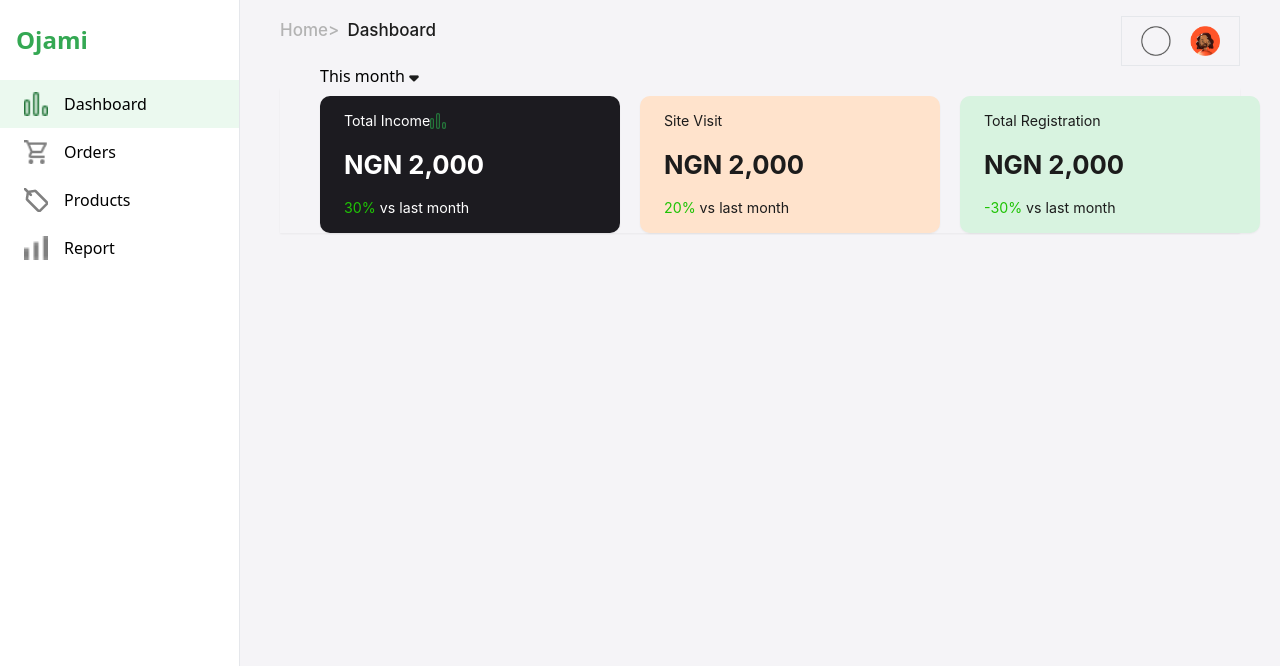
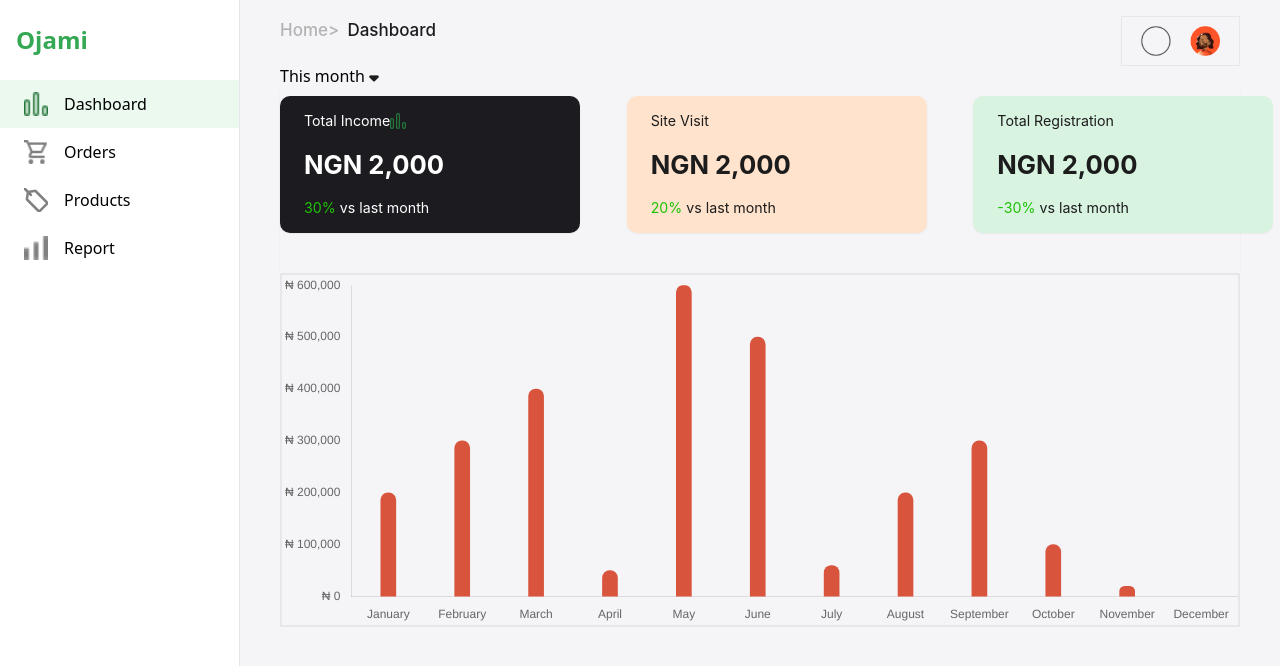
Before and after one commit to Lexpiper/Ojami-Admin-Dashboard, a React (Vite) app in the folder my-admin-dashboard/: page / in a window 1280 px wide. Shown: the top 666 px of the page. Built offline with nearby package versions, Linux system fonts and the light colour scheme; a web font is replaced by a local one.

Commit message:
add BarChart component to Home

```diff
--- a/my-admin-dashboard/src/screens/Home/Home.tsx
+++ b/my-admin-dashboard/src/screens/Home/Home.tsx
@@ -2,20 +2,49 @@ import Layout from "../../components/Layout";
 import Widgets from "../../components/Widgets/Widgets";
 import { widget } from "./data.js";
 import vector from "../../assets/Vector.png";
+import Barchart from "../../components/Chart/BarChart.js";
 
 const Home = () => {
+  const data = [
+    200000, 300000, 400000, 50000, 600000, 500000, 60000, 200000, 300000,
+    100000, 20000,
+  ];
+  const labels = [
+    "January",
+    "February",
+    "March",
+    "April",
+    "May",
+    "June",
+    "July",
+    "August",
+    "September",
+    "October",
+    "November",
+    "December",
+  ];
+
   return (
     <Layout>
-      <div>
-        <div className="flex items-center pl-10">
+      <div className="mb-[100px]">
+        <div className="flex items-center ">
           <h3 className="pr-1">This month</h3>
           <img className="pt-1 text-xs cursor-pointer" src={vector} alt="" />
         </div>
-        <div className="grid  grid-cols-3 gap-20 px-10 pt-2 shadow-sm  ">
+        <div className="grid  grid-cols-3 gap-20  pb-10 pt-2 shadow-sm  ">
           {widget.map((i, index) => (
             <Widgets data={i} key={index} />
           ))}
         </div>
+        <div className="w-full h-full border-2 ">
+          <div className="flex items-center">
+
+          </div>
+          <Barchart data={data} labels={labels} />
+        </div>
+        {/* <div className="w-full h-full">
+          <TopProducts/>
+        </div> */}
       </div>
     </Layout>
   );
```
